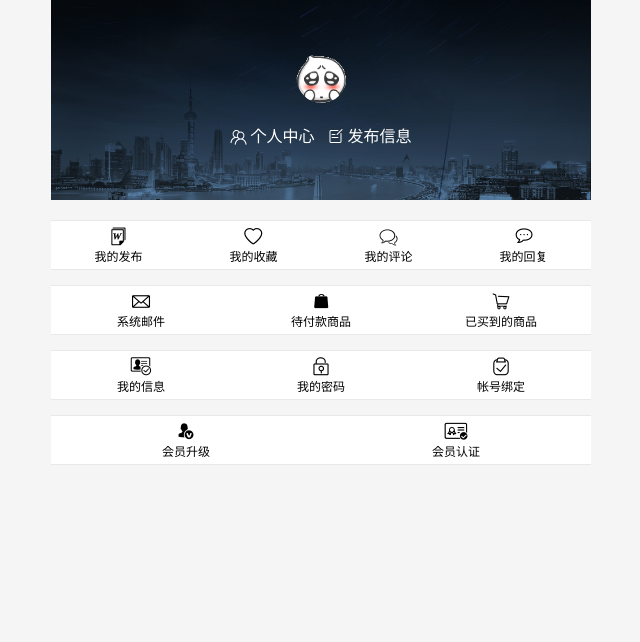
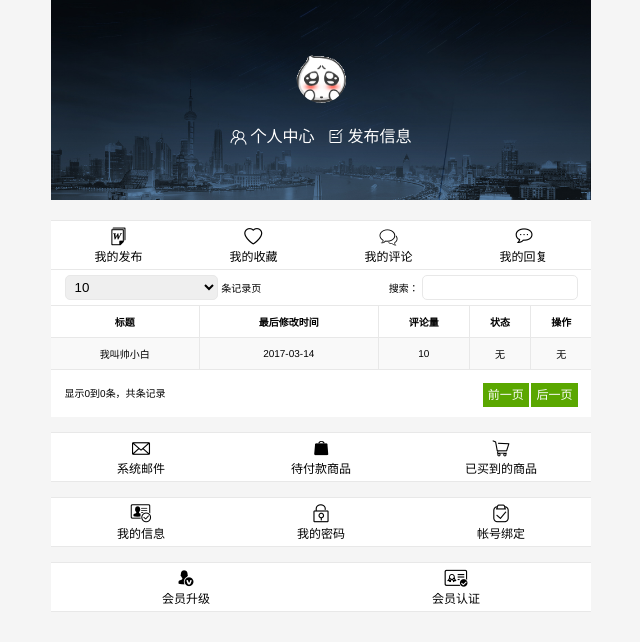
Before and after one commit to Rafong973/haoqi, a website: page my.html in a window 1280 px wide. Shown: the whole page, without its empty margins (319-959 px from the left). Drawn offline with Linux system fonts and the light colour scheme.

Commit message:
个人中心操作

```diff
--- a/css/index.css
+++ b/css/index.css
@@ -556,8 +556,10 @@ html{
 }
 .my-row{
     background-color: #fff;
-    border-top: 1px solid #e8e8e8;
-    border-bottom: 1px solid #e8e8e8;
+    .flex{
+        border-top: 1px solid #e8e8e8;
+        border-bottom: 1px solid #e8e8e8;
+    }
     a{
         [class*="icon-"]{
             font-size: 18px;
@@ -574,3 +576,67 @@ html{
   -webkit-font-smoothing: antialiased;
   -moz-osx-font-smoothing: grayscale;
 }
+
+.my-opera-head{
+    height: 25px;
+    padding: 5px 0;
+    border-bottom: 1px solid #e8e8e8;
+    .my-opera-select,.my-opera-input{
+        width: 50%;
+        height: 100%;
+    }
+    .row{
+        height: inherit;
+    }
+    .my-opera-input{
+        text-align: right;
+        height: 90%;
+    }
+    .my-select,.my-input{
+        height: 100%;
+        width: 60%;
+        border-radius: 5px;
+        text-indent: 5px;
+        border: 1px solid #e8e8e8;
+    }
+}
+.my-opera{
+    .my-opera-span{
+        padding:15px 0;
+        a{
+            background-color: #5aa700;
+            color: #fff;
+            padding-left: 5px;
+            padding-right: 5px;
+        }
+        .disabled{
+            background-color: #dfdfdf;
+        }
+    }
+    table{
+        border-collapse: collapse;
+        width: 100%;
+        text-align: center;
+    }
+    thead{
+        border-bottom: 1px solid #e8e8e8;
+        th{
+            padding: 8px 0;
+            &:not(:last-child){
+                border-right: 1px solid #e8e8e8;
+            }
+        }
+    }
+    tbody{
+        background-color: #f9f9f9;
+        tr{
+            border-bottom: 1px solid #e8e8e8;
+        }
+        td{
+            padding: 8px 0;
+            &:not(:last-child){
+                border-right: 1px solid #e8e8e8;
+            }
+        }
+    }
+}
--- a/my.html
+++ b/my.html
@@ -61,7 +61,8 @@
             </div>
         </div>
         <div class="my-content">
-            <div class="my-row flex">
+            <div class="my-row">
+                <div class="flex">
                     <a href="" class="tc flex-row">
                         <p class="icon-word"></p>
                         <p>我的发布</p>
@@ -79,7 +80,63 @@
                         <p>我的回复</p>
                     </a>
                 </div>
-            <div class="my-row flex">
+                <div class="my-opera">
+                    <div class="my-opera-head hid">
+                        <div class="row">
+                            <div class="my-opera-select fl">
+                                <select class="my-select" name="page">
+                                    <option value="10">10</option>
+                                    <option value="25">25</option>
+                                    <option value="50">50</option>
+                                    <option value="100">100</option>
+                                </select>
+                                <label>条记录页</label>
+                            </div>
+                            <div class="my-opera-input fr">
+                                <label>搜索：</label>
+                                <input type="text" class="my-input">
+                            </div>
+                        </div>
+                    </div>
+                    <div class="my-opera-content hid">
+                        <div class="my-opera-content-row">
+                            <table>
+                                <thead>
+                                    <tr>
+                                        <th>标题</th>
+                                        <th>最后修改时间</th>
+                                        <th>评论量</th>
+                                        <th>状态</th>
+                                        <th>操作</th>
+                                    </tr>
+                                </thead>
+                                <tbody>
+                                    <tr>
+                                        <td>我叫帅小白</td>
+                                        <td>
+                                            2017-03-14
+                                        </td>
+                                        <td>10</td>
+                                        <td>无</td>
+                                        <td>无</td>
+                                    </tr>
+                                </tbody>
+                            </table>
+                        </div>
+                    </div>
+                    <div class="row hid my-opera-span">
+                        <div class="fl">
+                            显示<span>0</span>到<span>0</span>条，共<span></span>条记录
+                        </div>
+                        <div class="fr">
+                            <a href="javascript:void(0)">前一页</a>
+                            <a href="javascript:void(0)">后一页</a>
+                        </div>
+                    </div>
+                </div>
+            </div>
+            <div class="my-row">
+                <div class="flex">
                     <a href="" class="tc flex-row">
                         <p class="icon-youjian"></p>
                         <p>系统邮件</p>
@@ -93,7 +150,9 @@
                         <p>已买到的商品</p>
                     </a>
                 </div>
-            <div class="my-row flex">
+            </div>
+            <div class="my-row">
+                <div class="flex">
                     <a href="" class="tc flex-row">
                         <p class="icon-xinxi"></p>
                         <p>我的信息</p>
@@ -107,7 +166,9 @@
                         <p>帐号绑定</p>
                     </a>
                 </div>
-            <div class="my-row flex">
+            </div>
+            <div class="my-row">
+                <div class="flex">
                     <a href="" class="tc flex-row">
                         <p class="icon-vip"></p>
                         <p>会员升级</p>
@@ -119,6 +180,7 @@
                 </div>
             </div>
         </div>
+    </div>
 </section>
 
 
```
Also changed, not shown: dist/css/index.css. Lines whose indentation alone changed are shown as unchanged.
